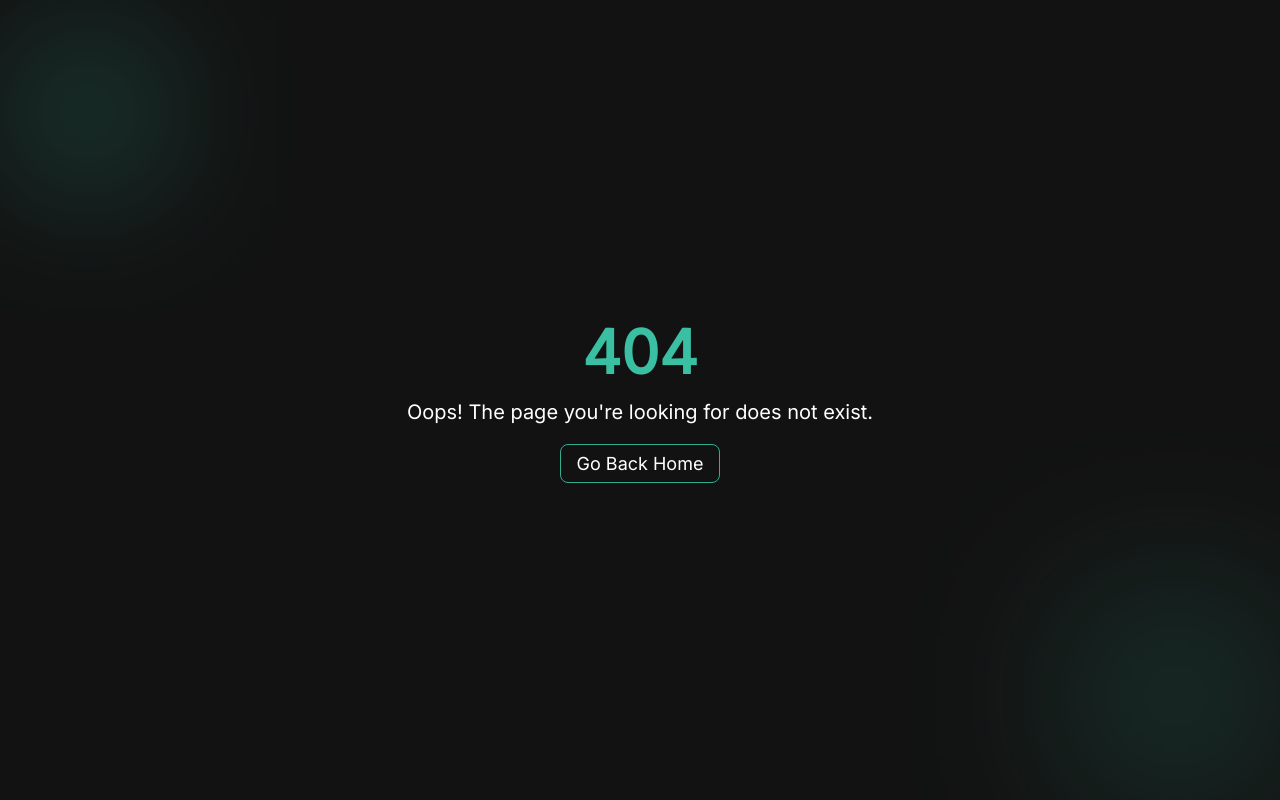
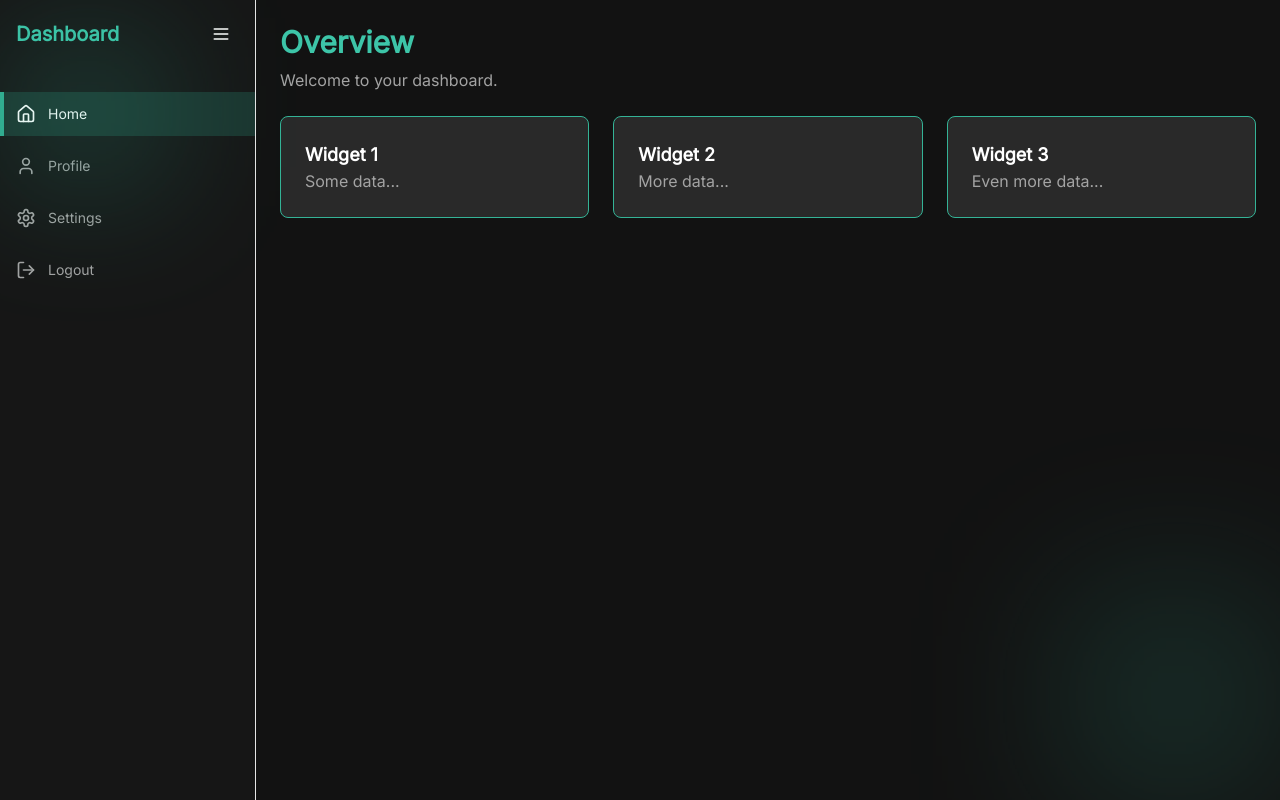
Before and after one commit to dreadfulstep/store, a Next.js app: page /dashboard in a window 1280 px wide. Before the commit this address had no page. Built offline with nearby package versions, Linux system fonts and the light colour scheme.

Commit message:
Start of dashboard, stopping for tonight

```diff
--- /dev/null
+++ b/src/app/dashboard/(user)/page.tsx
@@ -0,0 +1,82 @@
+"use client";
+
+import { useState } from "react";
+import { Home, User, Settings, LogOut, Menu } from "lucide-react";
+import { usePathname } from "next/navigation";
+import Link from "next/link";
+import Button from "@/components/Button";
+
+const sidebarLinks = [
+  { name: "Home", href: "/dashboard", icon: Home },
+  { name: "Profile", href: "/profile", icon: User },
+  { name: "Settings", href: "/settings", icon: Settings },
+  { name: "Logout", href: "/login", icon: LogOut },
+];
+
+export default function Dashboard() {
+  const [isCollapsed, setIsCollapsed] = useState(false);
+  const pathname = usePathname();
+
+  return (
+    <div className="flex h-screen">
+      {/* Sidebar */}
+      <aside
+        className={`h-full bg-surface-a10/20 text-light-a0 transition-all ${
+          isCollapsed ? "w-16" : "w-64"
+        } flex flex-col border-r border-border`}
+      >
+        <div className="flex items-center justify-between mb-6 p-4">
+          {!isCollapsed && (
+            <h1 className="text-xl font-bold text-primary-a50">Dashboard</h1>
+          )}
+          <Button
+            variant="ghost"
+            onClick={() => setIsCollapsed(!isCollapsed)}
+            className="p-2 rounded-lg"
+          >
+            <Menu size={20} className="text-light-a0" />
+          </Button>
+        </div>
+
+        <nav className="flex flex-col space-y-2">
+          {sidebarLinks.map(({ name, href, icon: Icon }) => (
+            <Link
+              key={href}
+              href={href}
+              className={`flex items-center gap-3 p-3 border-l-4 transition ${
+                pathname === href
+                  ? "bg-primary-a10/20 border-primary-a10 text-white"
+                  : "text-neutral-400 hover:text-neutral-200 border-transparent hover:bg-primary-a10/20 hover:border-primary-a10"
+              }`}
+            >
+              <Icon size={20} />
+              {!isCollapsed && <span className="text-sm">{name}</span>}
+            </Link>
+          ))}
+        </nav>
+      </aside>
+
+      {/* Main Content */}
+      <main className="flex-1 p-6 bg-surface-a0 text-light-a0">
+        <h1 className="text-3xl font-bold text-primary-a50">Overview</h1>
+        <p className="mt-2 text-neutral-400">Welcome to your dashboard.</p>
+
+        {/* Dashboard Widgets or Content Here */}
+        <div className="mt-6 grid grid-cols-1 md:grid-cols-2 lg:grid-cols-3 gap-6">
+          <div className="p-6 bg-surface-a10 rounded-lg border border-primary-a20">
+            <h2 className="text-lg font-semibold">Widget 1</h2>
+            <p className="text-neutral-400">Some data...</p>
+          </div>
+          <div className="p-6 bg-surface-a10 rounded-lg border border-primary-a20">
+            <h2 className="text-lg font-semibold">Widget 2</h2>
+            <p className="text-neutral-400">More data...</p>
+          </div>
+          <div className="p-6 bg-surface-a10 rounded-lg border border-primary-a20">
+            <h2 className="text-lg font-semibold">Widget 3</h2>
+            <p className="text-neutral-400">Even more data...</p>
+          </div>
+        </div>
+      </main>
+    </div>
+  );
+}
--- a/tailwind.config.ts
+++ b/tailwind.config.ts
@@ -1,4 +1,5 @@
 import type { Config } from "tailwindcss";
+import tailwindcssAnimate from "tailwindcss-animate";
 
 export default {
     darkMode: ["class"],
@@ -89,7 +90,6 @@ export default {
 				md: 'calc(var(--radius) - 2px)',
 				sm: 'calc(var(--radius) - 4px)'
 			}
-  	}
 		},
-  plugins: [require("tailwindcss-animate")],
-} satisfies Config;
+	plugins: [tailwindcssAnimate],
+}} satisfies Config;
```
Also changed, not shown: src/app/dashboard/(user)/admin/page.tsx (added). Lines whose indentation alone changed are shown as unchanged.
